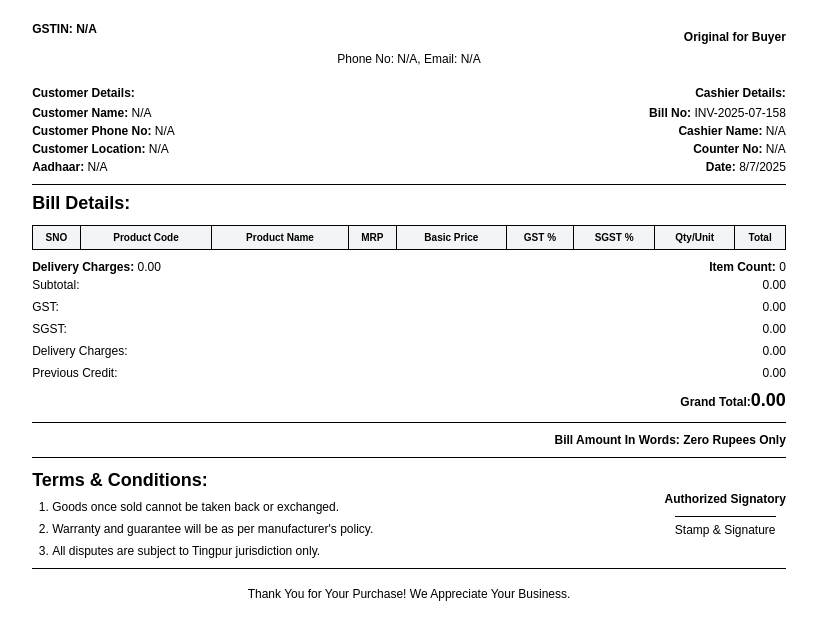
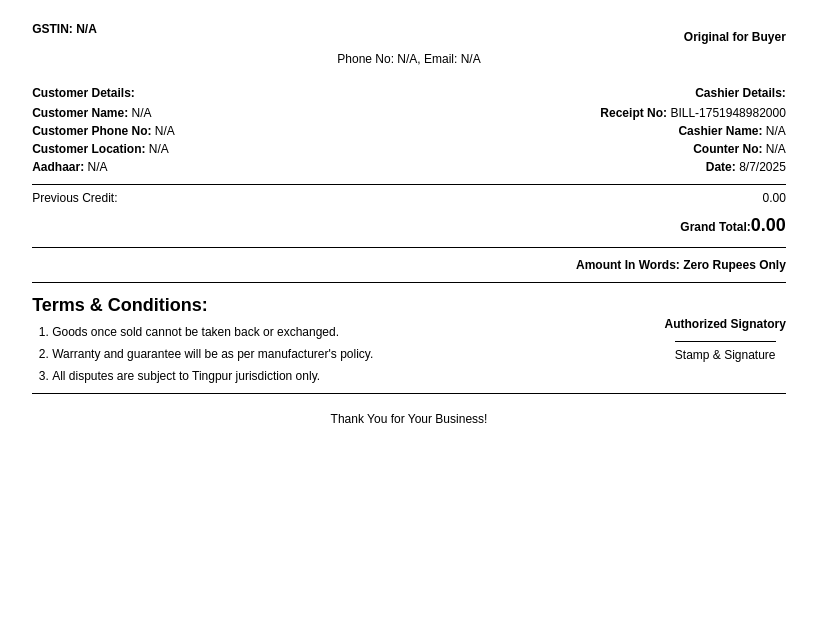
Before and after one commit to leander1702/Billing_Software, a React (Vite) app: page /#/bill in a window 1280 px wide. Shown: the top 636 px of the page, without its empty margins (231-1048 px from the left). Built offline with nearby package versions, Linux system fonts and the light colour scheme.

Commit message:
printing completed

```diff
--- a/src/Component/BillSummary.jsx
+++ b/src/Component/BillSummary.jsx
@@ -167,7 +167,7 @@ function BillSummary({
             }`}
             ref={paymentButtonRef}
           >
-            Payment
+            Credits
           </button>
         </div>
       </div>
--- a/src/Component/BillingSystem.jsx
+++ b/src/Component/BillingSystem.jsx
@@ -52,11 +52,9 @@ const BillingSystem = ({
 
   const printBill = async (billData) => {
     try {
-      // Fetch company details for printing
       const companyRes = await Api.get('/companies');
       const companyDetails = companyRes.data[0];
 
-      // Open print dialog with React 18 syntax
       const printWindow = window.open('', '_blank');
       printWindow.document.write(`
         <html>
@@ -80,7 +78,6 @@ const BillingSystem = ({
 
       printWindow.document.close();
 
-      // Render the printable component using React 18's createRoot
       const rootElement = printWindow.document.getElementById('print-root');
       const root = ReactDOMClient.createRoot(rootElement);
       root.render(
@@ -101,7 +98,6 @@ const BillingSystem = ({
     try {
       setIsSaving(true);
 
-      // Get cashier details from localStorage
       const userData = JSON.parse(localStorage.getItem('loggedInUser'));
       const cashier = {
         cashierId: userData.cashierId,
@@ -110,10 +106,9 @@ const BillingSystem = ({
         contactNumber: userData.contactNumber,
       };
 
-      // Prepare bill data
       const billData = {
         customer,
-        products,
+        products: products.length > 0 ? products : [],
         cashier,
         transportCharge,
         productSubtotal: calculateSubtotal(),
@@ -121,20 +116,22 @@ const BillingSystem = ({
         previousOutstandingCredit: customerOutstandingCredit,
         grandTotal: calculateGrandTotal(),
         date: new Date().toISOString(),
-        billNumber: products.length > 0 ? `BILL-${customer.id || 'NEW'}-${Date.now()}` : 'OUTSTANDING-' + Date.now(),
+        billNumber: products.length > 0
+          ? `BILL-${customer.id || 'NEW'}-${Date.now()}`
+          : `CREDIT-${customer.id || 'NEW'}-${Date.now()}`,
         payment: {
           method: 'cash',
           currentBillPayment: calculateCurrentBillTotal(),
-          selectedOutstandingPayment: 0
+          selectedOutstandingPayment: customerOutstandingCredit,
+          amountPaid: customerOutstandingCredit
         },
-        selectedUnpaidBillIds: []
+        selectedUnpaidBillIds: [],
+        isOutstandingPaymentOnly: products.length === 0 && customerOutstandingCredit > 0
       };
 
-      // First save the bill
       const response = await Api.post('/bills', billData);
       const savedBill = response.data.bill;
 
-      // Print the bill
       await printBill(savedBill);
 
       toast.success('Bill saved and printed successfully!');
@@ -211,14 +208,12 @@ const BillingSystem = ({
   const calculateGST = () =>
     products.reduce((sum, item) => {
       const baseAmount = (item.gstAmount * item.quantity);
-      // const gstAmount = (baseAmount * (item.gst*item.quantity)) / 100;
       return sum + (baseAmount);
     }, 0);
 
   const calculateSGST = () =>
     products.reduce((sum, item) => {
       const baseAmount = (item.sgstAmount * item.quantity);
-      // const gstAmount = (baseAmount * (item.gst*item.quantity)) / 100;
       return sum + (baseAmount);
     }, 0);
 
@@ -267,29 +262,6 @@ const BillingSystem = ({
     setShowPaymentModal(true);
   };
 
-  //   // Pass data for a potential new bill.
-  //   // If only outstanding is being paid, currentBillTotal will be 0, and products will be empty.
-  //   setCurrentBill({
-  //     customer,
-  //     products, // Products for the NEW bill
-  //     productSubtotal: calculateProductsSubtotal(),
-  //     currentBillTotal: calculateCurrentBillTotal(), // Total for the NEW products
-  //     previousOutstandingCredit: customerOutstandingCredit, // Full outstanding
-  //     grandTotal: calculateGrandTotal(), // Combined total, for display/initial payment amount
-  //     date: new Date().toISOString(),
-  //     // Generate a bill number ONLY if there are new products.
-  //     // Otherwise, the backend will handle updates to existing bills.
-  //     billNumber: calculateCurrentBillTotal() > 0 ? `BILL-${customer.id || 'NEW'}-${Date.now()}` : '',
-  //   });
-  //   setShowPaymentModal(true);
-  // };
-
-  // const handlePaymentComplete = async (paymentDetails) => {
-  //   if (!currentBill) {
-  //     toast.error('No bill data available for payment. Please try again.');
-  //     return;
-  //   }
-  // }
   const handlePaymentComplete = async (paymentDetails) => {
   if (!currentBill) {
     toast.error('No bill data available for payment. Please try again.');
@@ -307,7 +279,6 @@ const handlePaymentComplete = async (paymentDetails) => {
   };
 
   try {
-      // Calculate all required amounts
     const productSubtotal = calculateSubtotal();
     const totalGst = calculateGST();
     const totalSgst = calculateSGST();
@@ -317,11 +288,10 @@ const handlePaymentComplete = async (paymentDetails) => {
 
     const outstandingPayment = Math.round(paymentDetails.selectedOutstandingPayment);
     const currentPayment = Math.round(paymentDetails.currentBillPayment);
-      const unpaidAmountForThisBill = grandTotal - (outstandingPayment + currentPayment);
+    const unpaidAmountForThisBill = Math.max(0, grandTotal - (outstandingPayment + currentPayment));
 
     const isNewBillPresent = products.length > 0;
 
-      // Prepare complete bill data with all tax and charge details
     const completeBill = {
       customer: {
         id: currentBill.customer.id || null,
@@ -334,7 +304,7 @@ const handlePaymentComplete = async (paymentDetails) => {
         products: currentBill.products.map(p => ({
           name: p.name,
           code: p.code,
-            mrpPrice:Number(p.mrpPrice),
+          mrpPrice: Number(p.mrpPrice),
           price: Number(p.price),
           quantity: Number(p.quantity),
           unit: p.unit,
@@ -356,34 +326,55 @@ const handlePaymentComplete = async (paymentDetails) => {
       currentBillTotal: currentBillTotal,
       previousOutstandingCredit: customerOutstandingCredit,
       grandTotal: grandTotal,
-        unpaidAmountForThisBill: Math.max(0, unpaidAmountForThisBill),
+      unpaidAmountForThisBill: unpaidAmountForThisBill,
       payment: {
         method: paymentDetails.method || 'cash',
+        amountPaid: paymentDetails.amountPaid,
         currentBillPayment: currentPayment,
         selectedOutstandingPayment: outstandingPayment,
         transactionId: paymentDetails.transactionId || '',
-          amountPaid: paymentDetails.amountPaid
+        paymentDate: new Date().toISOString()
       },
-        billNumber: currentBill.billNumber || `BILL-${Date.now()}`,
+      billNumber: currentBill.billNumber || (isNewBillPresent
+        ? `BILL-${Date.now()}`
+        : `CREDIT-${Date.now()}`),
       selectedUnpaidBillIds: paymentDetails.selectedUnpaidBillIds || [],
       isOutstandingPaymentOnly: !isNewBillPresent,
-        cashier
+      cashier,
+      customerId: currentBill.customer.id || null,
+      amountPaid: paymentDetails.amountPaid,
+      paymentMethod: paymentDetails.method
     };
 
     const apiUrl = isNewBillPresent ? '/bills' : '/bills/settle-outstanding';
     const response = await Api.post(apiUrl, completeBill);
 
-      if (response.data.success) {
-        // Print the bill after successful payment
-        await printBill(response.data.bill);
+    // Handle successful response
+    if (response.data && (response.data.success || response.data.message === 'Outstanding bills settled successfully.')) {
+      await printBill(response.data.bill || {
+        ...completeBill,
+        _id: Date.now().toString(), // Temporary ID for printing
+        createdAt: new Date().toISOString()
+      });
       toast.success('Payment successful and bill saved!');
       handleFinalClose();
     } else {
-        throw new Error(response.data.message || 'Payment failed');
+      throw new Error(response.data?.message || 'Payment failed without error message');
     }
   } catch (error) {
-      console.error('❌ Error during payment:', error);
-      toast.error(error.message || 'Payment failed');
+    console.error('Error during payment:', error);
+    // Check if this is actually a success message from the server
+    if (error.message.includes('Outstanding bills settled successfully')) {
+      await printBill({
+        ...completeBill,
+        _id: Date.now().toString(), // Temporary ID for printing
+        createdAt: new Date().toISOString()
+      });
+      toast.success('Payment successful and bill saved!');
+      handleFinalClose();
+    } else {
+      toast.error(error.message || 'Payment failed. Please check console for details.');
+    }
   } finally {
     setIsSaving(false);
   }
@@ -398,6 +389,7 @@ const handlePaymentComplete = async (paymentDetails) => {
   const handleClosePaymentModal = () => {
     setShowPaymentModal(false);
   };
+
   return (
     <div className="bg-gradient-to-br from-blue-50 to-blue-100 font-inter max-h-screen">
       <div className="mx-auto p-1 max-w-full">
--- a/src/Component/PrintableBill.jsx
+++ b/src/Component/PrintableBill.jsx
@@ -47,28 +47,35 @@ const PrintableBill = ({ billData = {}, companyDetails = {} }) => {
         return result.trim() + ' Rupees Only';
     };
 
-    // Calculate totals with proper fallbacks and rounding
       const calculateTotals = () => {
     const products = billData.products || [];
-        const subtotal = Math.round(products.reduce((sum, product) => {
+    let subtotal = 0;
+    let gstTotal = 0;
+    let sgstTotal = 0;
+    let taxTotal = 0;
+
+    if (products.length > 0) {
+      subtotal = Math.round(products.reduce((sum, product) => {
         const price = Math.round((product.basicPrice || 0) * 100) / 100;
         const qty = product.quantity || 1;
         return sum + (price * qty);
       }, 0) * 100) / 100;
 
-        const gstTotal = Math.round(products.reduce((sum, product) => {
+      gstTotal = Math.round(products.reduce((sum, product) => {
         const tax = Math.round((product.gstAmount || 0) * 100) / 100;
         const qty = product.quantity || 1;
         return sum + (tax * qty);
       }, 0) * 100) / 100;
 
-        const sgstTotal = Math.round(products.reduce((sum, product) => {
+      sgstTotal = Math.round(products.reduce((sum, product) => {
         const tax = Math.round((product.sgstAmount || 0) * 100) / 100;
         const qty = product.quantity || 1;
         return sum + (tax * qty);
       }, 0) * 100) / 100;
 
-        const taxTotal = Math.round((gstTotal + sgstTotal) * 100) / 100;
+      taxTotal = Math.round((gstTotal + sgstTotal) * 100) / 100;
+    }
+
     const transport = Math.round((billData.transportCharge || 0) * 100) / 100;
     const credit = Math.round((billData.previousOutstandingCredit || 0) * 100) / 100;
     const grandTotal = Math.round((subtotal + taxTotal + transport + credit) * 100) / 100;
@@ -90,15 +97,17 @@ const PrintableBill = ({ billData = {}, companyDetails = {} }) => {
       currentPayment,
       outstandingPayment,
       totalPaid,
-            balanceDue
+      balanceDue,
+      hasProducts: products.length > 0
     };
   };
 
   const totals = calculateTotals();
 
-    // Generate bill number if not provided
   const getBillNumber = () => {
-        return billData.billNumber || `INV-${new Date().getFullYear()}-${String(new Date().getMonth() + 1).padStart(2, '0')}-${String(Math.floor(Math.random() * 900) + 100)}`;
+    return billData.billNumber || (billData.isOutstandingPaymentOnly
+      ? `CREDIT-${new Date().getTime()}`
+      : `BILL-${new Date().getTime()}`);
   };
 
     // Helper function to safely display values
@@ -117,7 +126,7 @@ const PrintableBill = ({ billData = {}, companyDetails = {} }) => {
       {/* Header Section */}
       <div className='flex justify-between'>
         <p className="font-semibold">GSTIN: {displayValue(companyDetails.gstin, 'N/A')}</p>
-                <p className="font-semibold mt-2">Original for Buyer</p>
+        <p className="font-semibold mt-2">{billData.isOutstandingPaymentOnly ? 'Credit Settlement' : 'Original for Buyer'}</p>
       </div>
       <div className="text-center mb-4">
         <h2 className="text-xl font-semibold mb-1">{displayValue(companyDetails.businessName)}</h2>
@@ -139,15 +148,16 @@ const PrintableBill = ({ billData = {}, companyDetails = {} }) => {
         </div>
         <div className="text-right">
           <h3 className="font-semibold mb-[2px] text-md">Cashier Details:</h3>
-                    <p><span className="font-semibold">Bill No:</span> {getBillNumber()}</p>
+          <p><span className="font-semibold">Receipt No:</span> {getBillNumber()}</p>
           <p><span className="font-semibold">Cashier Name:</span> {displayValue(billData.cashier?.cashierName, 'N/A')}</p>
           <p><span className="font-semibold">Counter No:</span> {displayValue(billData.cashier?.counterNum, 'N/A')}</p>
           <p><span className="font-semibold">Date:</span> {new Date(billData.date || new Date()).toLocaleDateString('en-IN')}</p>
         </div>
       </div>
 
-            {/* Bill Details Table */}
-            <div className="mb2">
+      {/* Only show product table if there are products */}
+      {totals.hasProducts && (
+        <div className="mb-2">
           <h3 className="font-semibold mb-2 text-lg">Bill Details:</h3>
           <table className="w-full border">
                     <thead>
@@ -190,15 +200,17 @@ const PrintableBill = ({ billData = {}, companyDetails = {} }) => {
                         })}
                     </tbody>
                 </table>
-
           <div className="mt-2 flex justify-between">
             <p><span className="font-semibold">Delivery Charges:</span> {formatCurrency(billData.transportCharge)}</p>
             <p><span className="font-semibold">Item Count:</span> {(billData.products || []).length}</p>
           </div>
         </div>
+      )}
 
       {/* Totals Section */}
       <div className="mb-2 text-right">
+        {totals.hasProducts && (
+          <>
             <div className="flex justify-between mb-1">
               <span>Subtotal:</span>
               <span>{formatCurrency(totals.subtotal)}</span>
@@ -215,25 +227,30 @@ const PrintableBill = ({ billData = {}, companyDetails = {} }) => {
               <span>Delivery Charges:</span>
               <span>{formatCurrency(totals.transport)}</span>
             </div>
+          </>
+        )}
+
         <div className="flex justify-between mb-1">
           <span>Previous Credit:</span>
           <span>{formatCurrency(totals.credit)}</span>
         </div>
 
         <div className="mt-1 mb-1">
-                    <span className="font-bold text-md text-right">Grand Total:</span>
+          <span className="font-bold text-md text-right">{billData.isOutstandingPaymentOnly ? 'Total Credit:' : 'Grand Total:'}</span>
           <span className="font-bold text-lg">{formatCurrency(totals.grandTotal)}</span>
         </div>
 
-                {/* Payment Details Section - Only show if payment was made */}
+        {/* Payment Details Section */}
         {billData.payment && (
           <>
+            {!billData.isOutstandingPaymentOnly && (
               <div className="flex justify-between border-t border-black pt-2">
                 <span className="font-semibold">Current Bill Payment:</span>
                 <span>{formatCurrency(totals.currentPayment)}</span>
               </div>
+            )}
             <div className="flex justify-between">
-                            <span className="font-semibold">Outstanding Payment:</span>
+              <span className="font-semibold">Credit Payment:</span>
               <span>{formatCurrency(totals.outstandingPayment)}</span>
             </div>
             <div className="flex justify-between">
@@ -250,9 +267,10 @@ const PrintableBill = ({ billData = {}, companyDetails = {} }) => {
         )}
 
         <div className="mt-2 border-t border-black pt-2">
-                    <p className="font-semibold">Bill Amount In Words: {numberToWords(totals.grandTotal)}</p>
+          <p className="font-semibold">Amount In Words: {numberToWords(totals.grandTotal)}</p>
         </div>
       </div>
+
       {/* Payment Method Section */}
       {billData.payment && (
         <div className="mb-1">
@@ -265,7 +283,7 @@ const PrintableBill = ({ billData = {}, companyDetails = {} }) => {
 
       {/* Terms & Conditions Section */}
       <div className='flex justify-between border-t border-black'>
-            <div className="mb-2  pt-2">
+        <div className="mb-2 pt-2">
           <h3 className="font-semibold mb-1 text-lg">Terms & Conditions:</h3>
           <ol className="list-decimal pl-5 space-y-1">
             <li>Goods once sold cannot be taken back or exchanged.</li>
@@ -283,7 +301,7 @@ const PrintableBill = ({ billData = {}, companyDetails = {} }) => {
 
       {/* Footer Section */}
       <div className="text-center border-t border-black pt-4">
-                <p className="mb-4">Thank You for Your Purchase! We Appreciate Your Business.</p>
+        <p className="mb-4">Thank You for Your Business!</p>
       </div>
     </div>
   );
```
Also changed, not shown: src/Component/ProductList.jsx (+7 -6 lines). Lines whose indentation alone changed are shown as unchanged.
